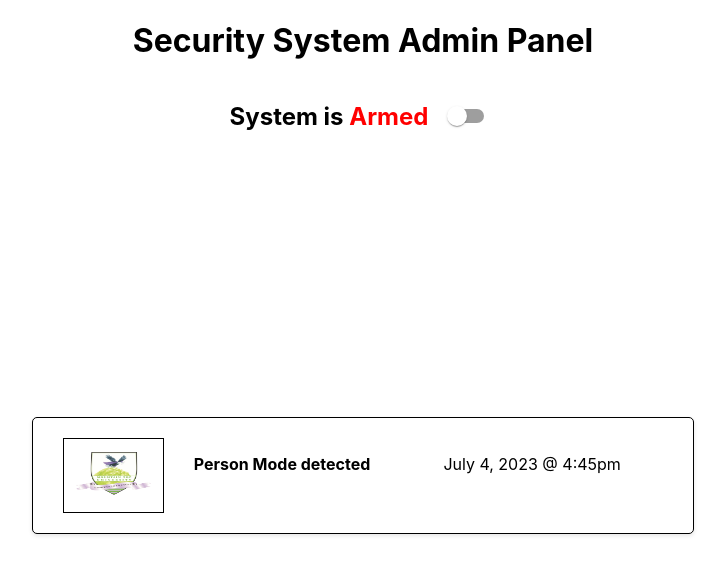
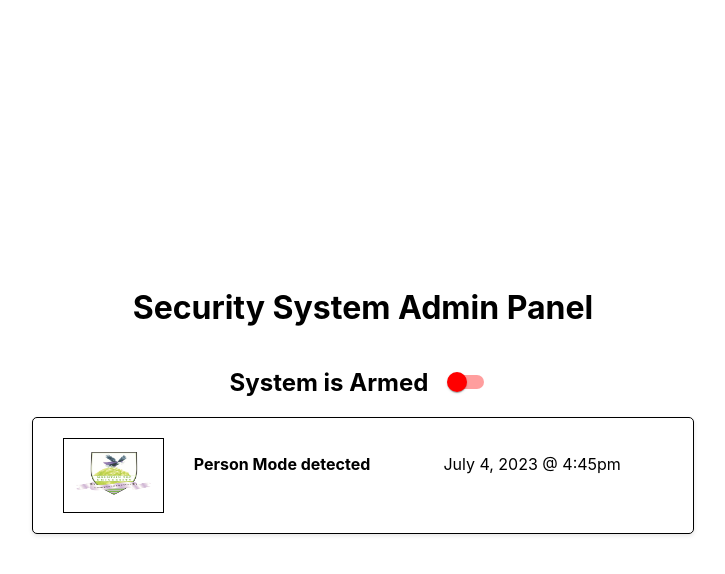
Before and after one commit to 56radius/mtusecuritycentre, a React (Create React App) app: page /home in a window 1280 px wide. Shown: the top 574 px of the page, without its empty margins (277-1002 px from the left). Built offline with nearby package versions, Linux system fonts and the light colour scheme.

Commit message:
Commitiing the home screen for the adding the apis

```diff
--- a/package.json
+++ b/package.json
@@ -6,6 +6,7 @@
     "@emotion/react": "^11.11.1",
     "@emotion/styled": "^11.11.0",
     "@mui/material": "^5.14.18",
+    "axios": "^1.6.7",
     "cra-template": "1.2.0",
     "react": "^18.2.0",
     "react-dom": "^18.2.0",
--- a/src/components/homescreen.js
+++ b/src/components/homescreen.js
@@ -1,4 +1,4 @@
-import React from "react";
+import React, { useState } from "react";
 import { useNavigate } from "react-router-dom";
 import Switch from "@mui/material/Switch";
 import ".././css/homescreen.css";
@@ -8,18 +8,48 @@ import FirstThumbnail from ".././images/logo.png";
 
 function HomeScreen() {
   const navigate = useNavigate();
+  const [isArmed, setIsArmed] = useState(false);
+
+  const handleSwitchToggle = () => {
+    setIsArmed((prevIsArmed) => !prevIsArmed);
+  };
+
   return (
-    <div className="container">
+    <div className="container" style={{ paddingBottom: "20px" }}>
+      {/* Adjusted paddingBottom */}
       <div className="title">
         <h1>Security System Admin Panel</h1>
-        <div className="switch-container">
+        <div
+          className={`switch-container ${
+            isArmed ? "switch-container-red" : ""
+          }`}
+        >
           <h2>
-            System is <span style={{ color: "red" }}>Armed</span>
+            System is{" "}
+            <span style={{ color: isArmed ? "red" : "inherit" }}>Armed</span>
           </h2>
-          <Switch color="secondary" />
+          <Switch
+            sx={{
+              "& .MuiSwitch-thumb": {
+                color: "red",
+              },
+              "& .MuiSwitch-track": {
+                backgroundColor: "red",
+              },
+            }}
+            checked={isArmed}
+            onChange={handleSwitchToggle}
+          />
         </div>
       </div>
-
+      {/* logs text and nummber list
+      <div style={{ flexDirection: "row" }} className="logs">
+        <h2>Logs</h2>
+      </div>
+      <div className="helo">
+        <h2>Helo</h2>
+      </div> */}
+      {/* Card for motion detection */}
       <div className="card">
         <button
           onClick={() => navigate("/video")}
--- a/src/css/homescreen.css
+++ b/src/css/homescreen.css
@@ -2,7 +2,7 @@
 .card {
   border: 1px solid #000; /* Border width and color */
   padding: 10px; /* Add padding to the card content */
-  margin: auto; /* Center the card horizontally and vertically */
+  margin: 0px auto 0; /* Center the card horizontally and vertically */
   border-radius: 5px; /* Rounded corners */
   box-shadow: 0 2px 4px rgba(0, 0, 0, 0.1);
   background-color: #fff; /* Card background color */
@@ -48,3 +48,11 @@ img {
 .switch-container h2 {
   margin-right: 10px; /* Adjust the margin as needed */
 }
+
+.logs {
+  float: left;
+}
+
+.helo {
+  float: right;
+}
```
Also changed, not shown: 1 other file (tests, documents, lock files or other folders).
